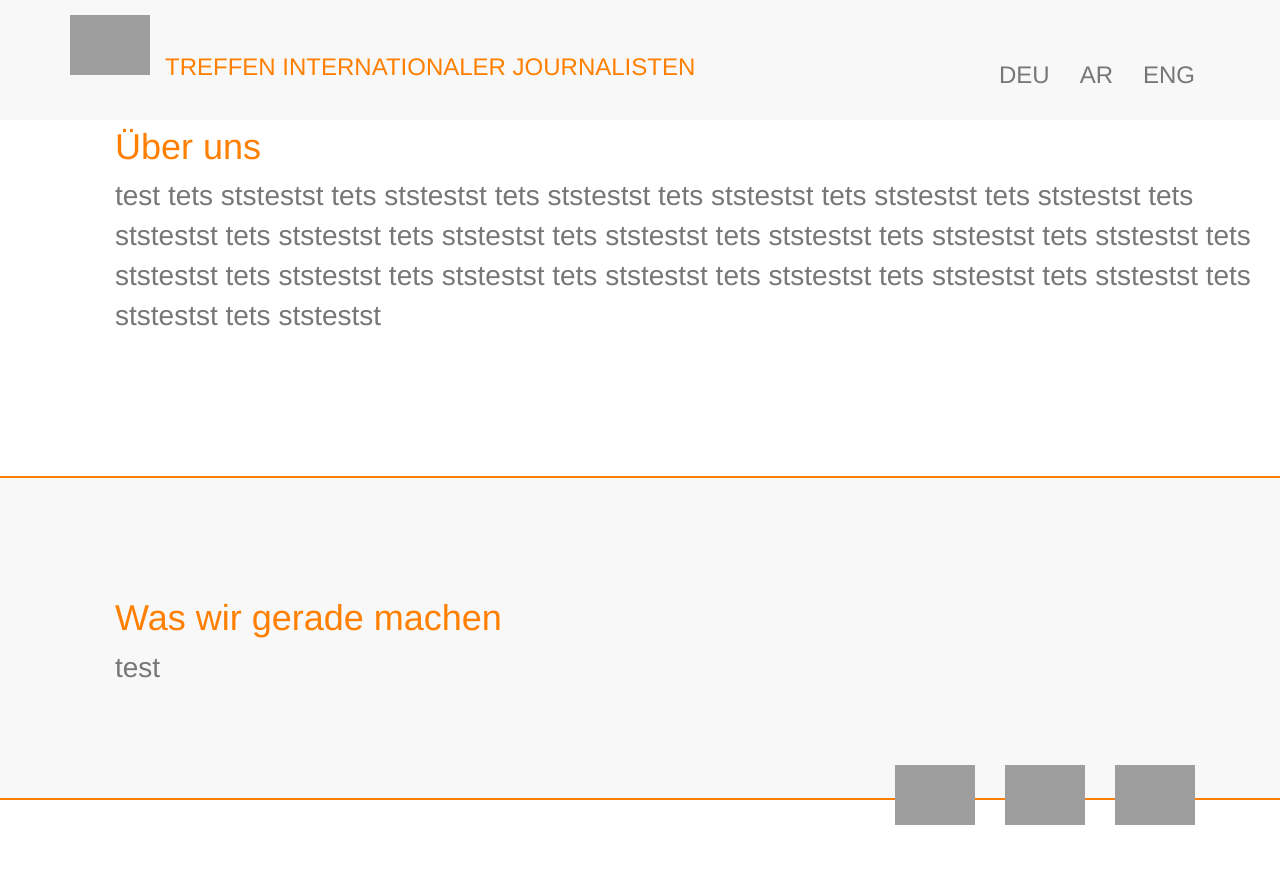
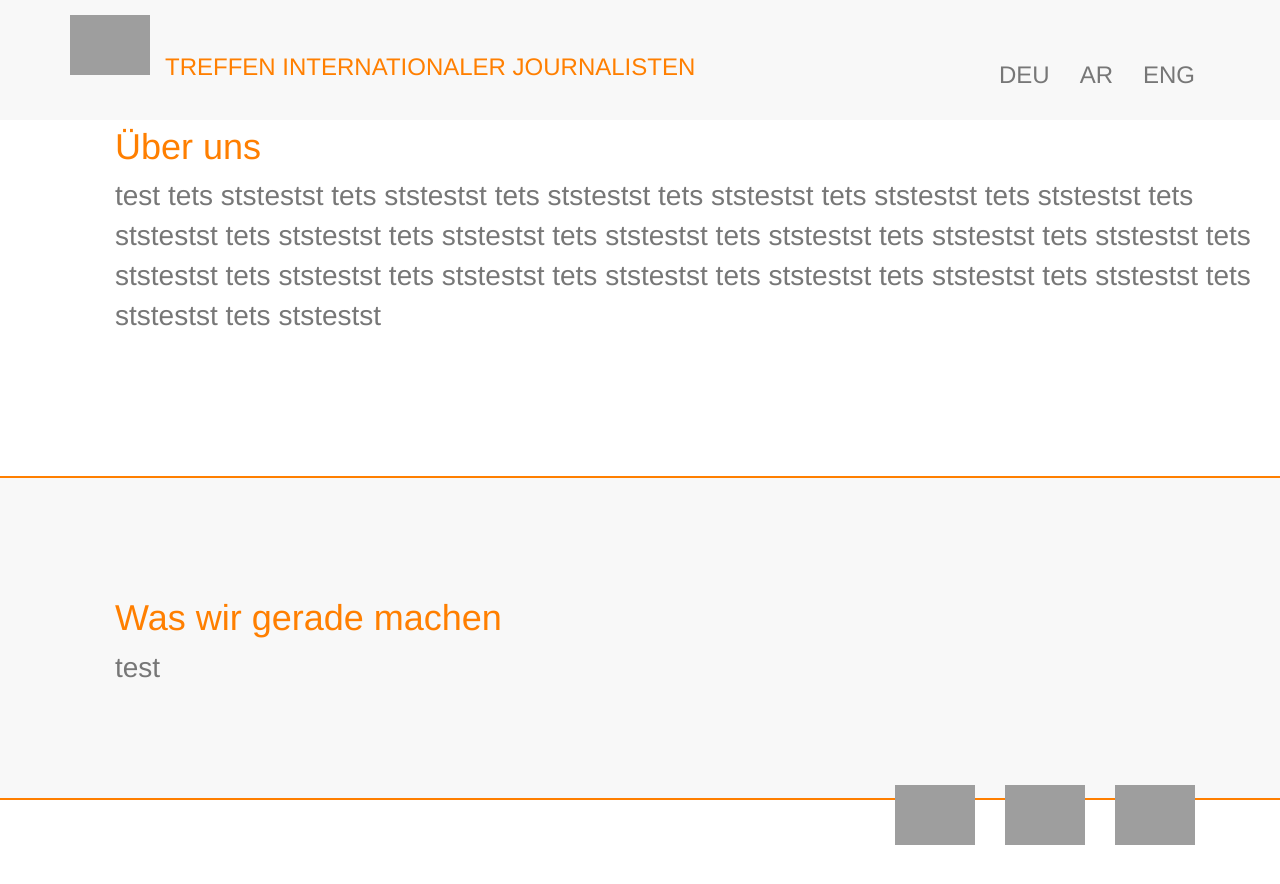
Before and after one commit to EIJC/TIJ, a Jekyll site: the page built from de.html, in a window 1280 px wide and 900 px high, scrolled down 505 px. Shown: the top 884 px of the window. Built offline with Jekyll 4.4.1, drawn with Linux system fonts in a browser that asks for light colours; nearby versions of some CDN libraries; grey boxes are pictures that could not be loaded.

Commit message:
Update page.html

```diff
--- a/_layouts/page.html
+++ b/_layouts/page.html
@@ -42,7 +42,7 @@ layout: base
     <div class="footer">
       <div class="navbar navbar-fixed-bottom ">
         <div class="container">
-            <ul class="nav navbar-nav pull-right" style="margin-top:-30px;">
+            <ul class="nav navbar-nav pull-right" style="margin-top:-10px;">
                 <li><a href="mailto:ode@eijc.eu?subject=Treffen%20Internationaler%20Journalisten">
                    <img alt="Mail" src="https://www.dropbox.com/s/88n7ywwd8epzo12/mail%20transparent.png?raw=1" title="Mail" style="max-width: 80px; max-height: 80px;" />
                     </a>
```
